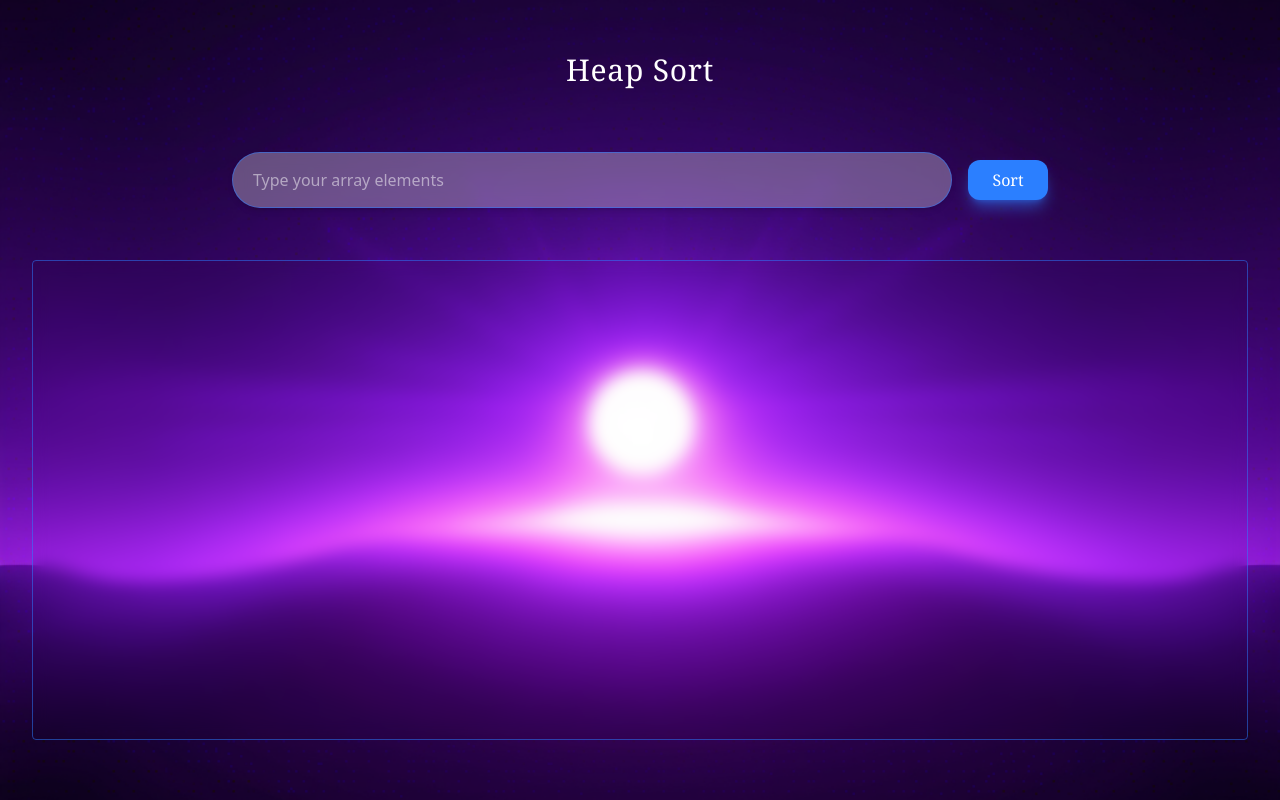
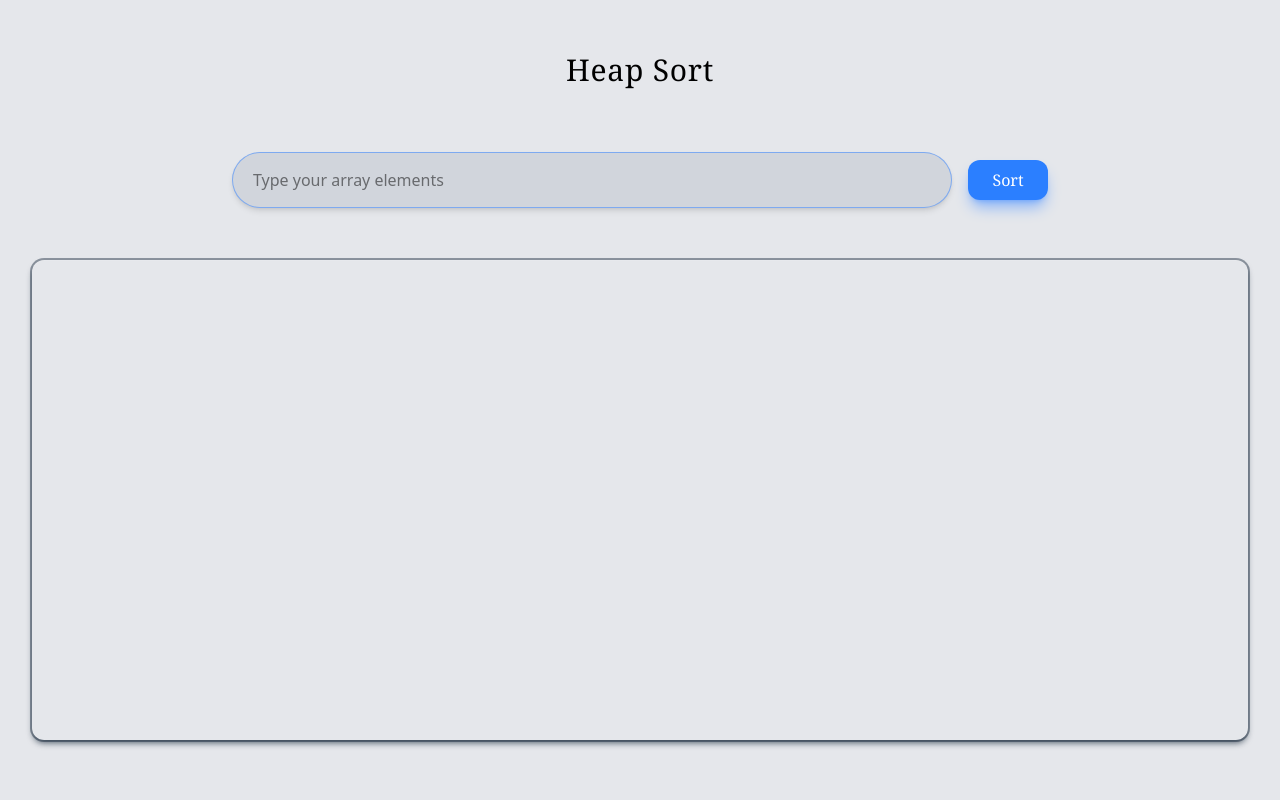
Before and after one commit to shahriarahmedshishir/AlgoPathFinder, a plain HTML site: page elements/Heap-sort/index.html in a window 1280 px wide. Drawn offline with nearby package versions, Linux system fonts and the light colour scheme.

Commit message:
Updated hearsort

```diff
--- a/elements/Heap-sort/index.html
+++ b/elements/Heap-sort/index.html
@@ -7,9 +7,9 @@
     <link rel="stylesheet" href="style.css">
     <title>Document</title>
 </head>
-<body class="w-[100vw] h-[100vh] bg-[url(sk.png)] bg-cover bg-center flex items-center justify-center">
+<body class="w-[100vw] h-[100vh] bg-gray-200">
     <section  class="w-full h-full  flex flex-col items-center justify-center">
-      <div class="w-full h-[5%] flex flex-col items-center justify-center font-serif text-3xl text-white tracking-wide"><h1>Heap Sort</h1>
+      <div class="w-full h-[5%] flex flex-col items-center justify-center font-serif text-3xl tracking-wide"><h1>Heap Sort</h1>
         <div id="iterationText" style="font-size: 20px; margin-top: 20px; text-align: center;"></div>
 
       </div>
@@ -18,7 +18,7 @@
           type="text"
           id="arrayInput"
           placeholder="Type your array elements"
-          class="w-180 h-14 border-[1px] border-blue-500/50 rounded-full px-5 bg-white/30 backdrop-blur-sm shadow-md focus-within:outline-[1px] focus-within:outline-blue-500/50 text-white"
+          class="w-180 h-14 border-[1px] border-blue-500/50 rounded-full px-5 bg-gray-300 shadow-md focus-within:outline-[1px] focus-within:outline-blue-500/50"
         />
         <button
           class=" button w-20 h-10 rounded-xl text-white cursor-pointer bg-blue-500 shadow-lg shadow-blue-500/50 font-serif"
@@ -27,7 +27,7 @@
           Sort
         </button>
       </div>
-      <div id="barContainer" class="w-[95%] h-[60%] border-[1px] border-blue-500/50 rounded-sm bg-transparent backdrop-blur-sm flex  items-center justify-center"></div>
+      <div id="barContainer" class="w-[95%] h-[60%]  rounded-xl flex  items-center justify-center"></div>
 
     </section>
 
--- a/elements/Heap-sort/style.css
+++ b/elements/Heap-sort/style.css
@@ -2,8 +2,7 @@
     width: 70px;
     height: 70px;
     border-radius: 50%;
-    /* background-color: #5b913b; */
-    background:transparent;
+    background:#16404d;
     display: flex;
     justify-content: center;
     align-items: center;
@@ -20,6 +19,8 @@
     transform: scale(1.1);
   }
 
-  #barContaine{
-    box-shadow: rgba(6, 24, 44, 0.4) 0px 0px 0px 2px, rgba(6, 24, 44, 0.65) 0px 4px 6px -1px, rgba(255, 255, 255, 0.08) 0px 1px 0px inset;
+  #barContainer {
+    box-shadow: rgba(6, 24, 44, 0.4) 0px 0px 0px 2px,
+      rgba(6, 24, 44, 0.65) 0px 4px 6px -1px,
+      rgba(255, 255, 255, 0.08) 0px 1px 0px inset;
   }
```
Also changed, not shown: 1 other file.
